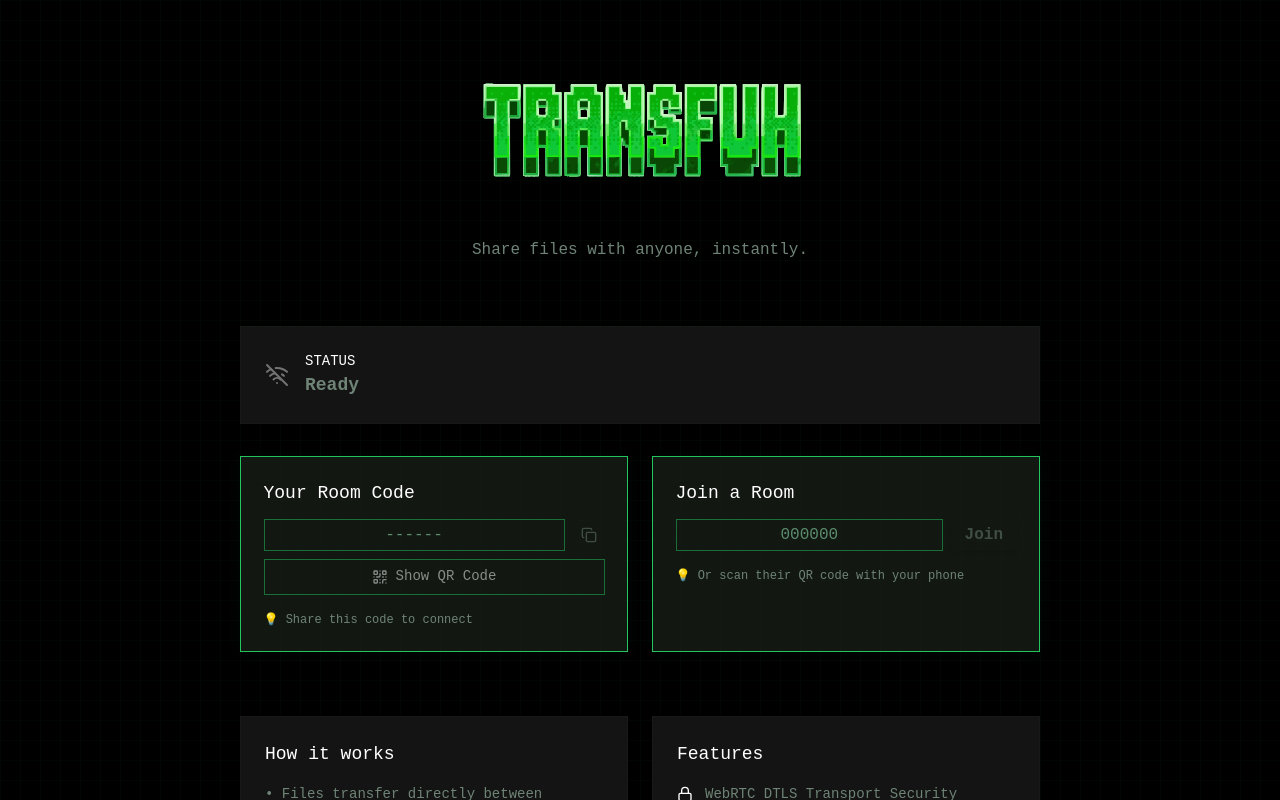
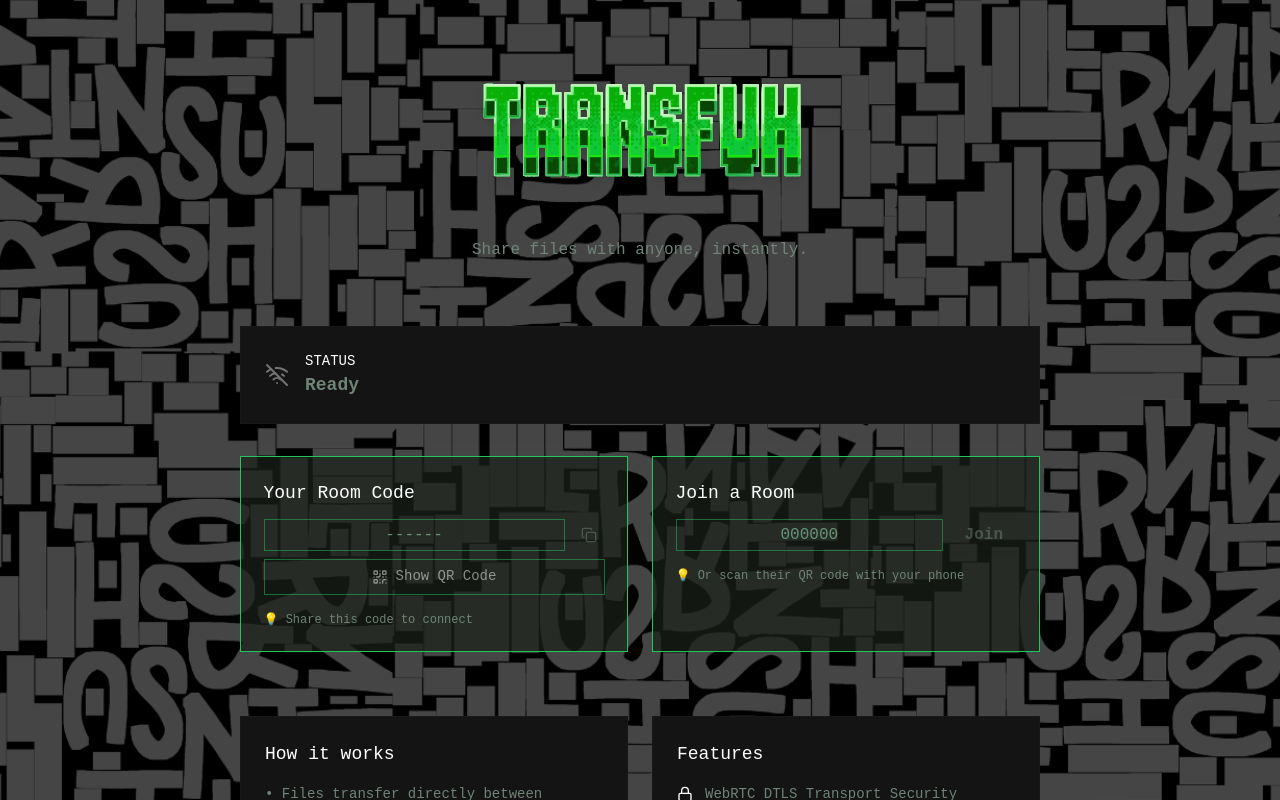
Before and after one commit to mantrvt/NoLoginTransfer, a React (Vite) app: page / in a window 1280 px wide. Shown: the top 800 px of the page. Built offline with nearby package versions, Linux system fonts and the light colour scheme.

Commit message:
Import bgImage

```diff
--- a/src/App.jsx
+++ b/src/App.jsx
@@ -4,6 +4,7 @@ import { QRCodeSVG } from 'qrcode.react';
 import JSZip from 'jszip';
 import { SpeedInsights } from "@vercel/speed-insights/react";
 import transfuhLogo from './assets/transfuh.svg';
+import bgImage from './assets/bg.png';
 
 export default function NoLoginTransfer() {
   const [roomCode, setRoomCode] = useState('');
@@ -419,6 +420,12 @@ export default function NoLoginTransfer() {
   return (
     <div
       className="min-h-screen overflow-x-hidden text-white font-mono pb-[64px]"
+      style={{
+        backgroundImage: `url(${bgImage})`,
+        backgroundSize: 'cover',
+        backgroundPosition: 'center',
+        backgroundAttachment: 'fixed'
+      }}
       onDragEnter={handleDragEnter}
       onDragOver={handleDragOver}
       onDragLeave={handleDragLeave}
```
Also changed, not shown: src/assets/bg2.png (added).
